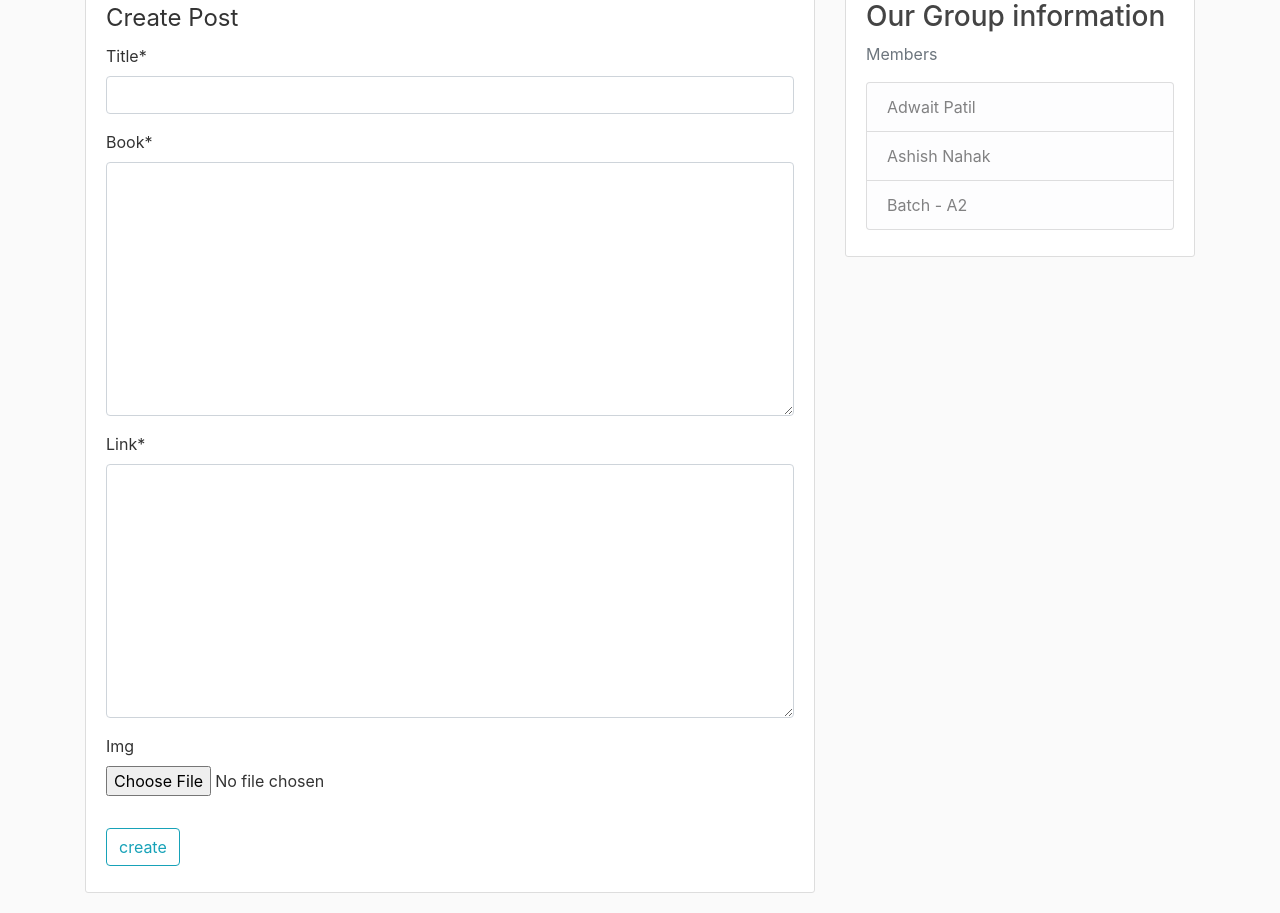
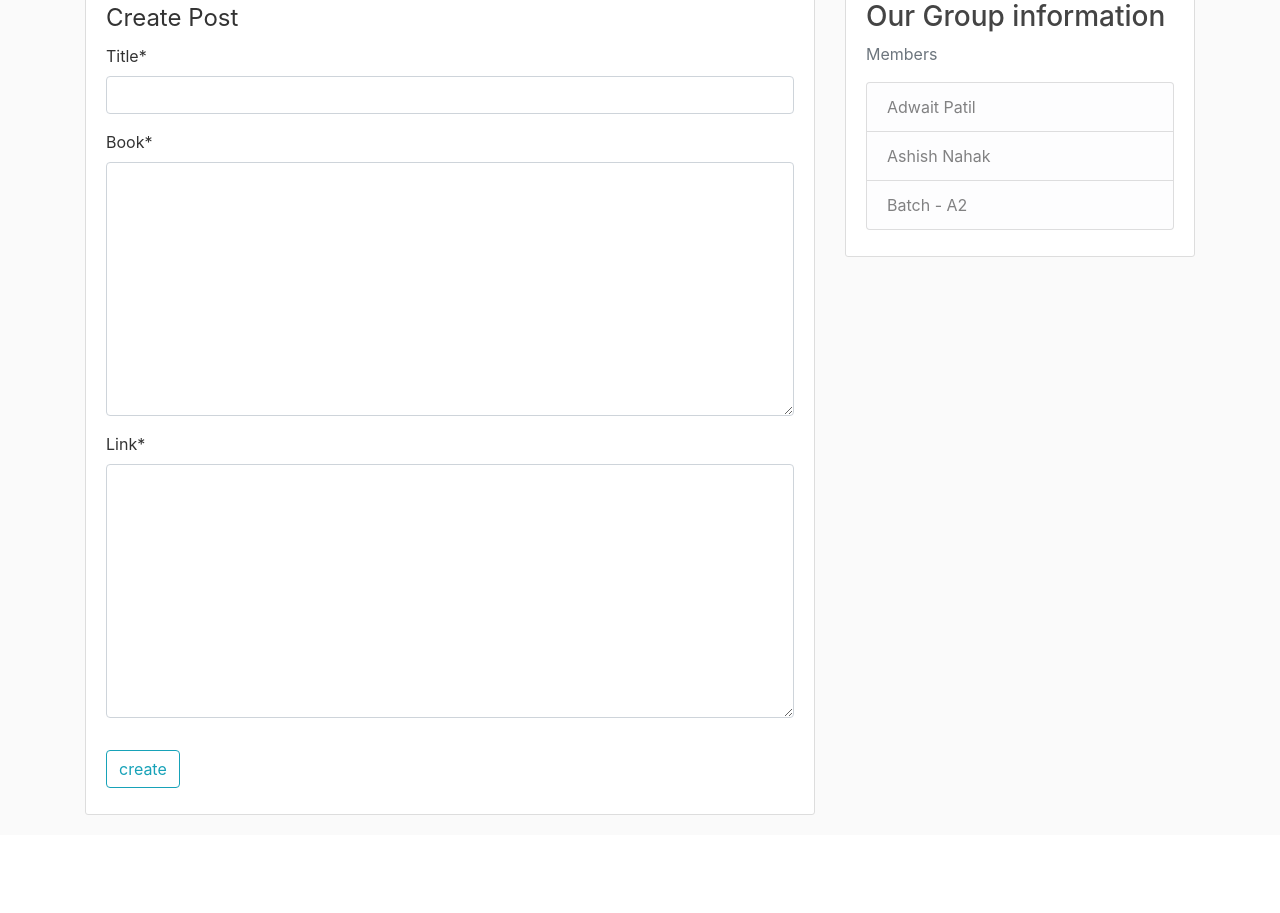
Before and after one commit to adupatil/HMI_mini, a Django app: page /post/new/ in a window 1280 px wide. Shown: the part 91-1004 px from the top of the page. After the commit the page ends 906 px from the top, so only its background shows below. Run offline with Django 3.2, Linux system fonts and the light colour scheme; the visitor is signed in with stand-in values (Sample User, id 1); some libraries are stand-ins or nearby versions.

Commit message:
production changes

```diff
--- a/blog/models.py
+++ b/blog/models.py
@@ -8,7 +8,7 @@ class Path(models.Model):
     Book = models.TextField()
     date_posted = models.DateTimeField(default=timezone.now)
     link = models.TextField(default="")
-    img = models.ImageField(blank=True,upload_to='profile_pics')
+    # img = models.ImageField(blank=True,upload_to='profile_pics')
 
     def __str__(self):
         return self.title
--- a/blog/views.py
+++ b/blog/views.py
@@ -59,7 +59,7 @@ class PostDetailView(DetailView):
     model = Path
 class PostCreateView(LoginRequiredMixin, CreateView):
     model = Path
-    fields = ['title','Book','link','img']
+    fields = ['title','Book','link']
 # for removing integrity error
     def form_valid(self,form):
         form.instance.Author = self.request.user
@@ -67,7 +67,7 @@ class PostCreateView(LoginRequiredMixin, CreateView):
 
 class PostUpdateView(LoginRequiredMixin, UserPassesTestMixin, UpdateView):
      model = Path
-     fields = ['title','Book','link','img']
+     fields = ['title','Book','link']
 
      def form_valid(self,form):
         form.instance.Author = self.request.user
--- a/users/models.py
+++ b/users/models.py
@@ -4,18 +4,18 @@ from PIL import Image
 
 class Profile(models.Model):
     user = models.OneToOneField(User, on_delete=models.CASCADE)
-    image = models.ImageField(blank=True,upload_to='profile_pics')
+    # image = models.ImageField(blank=True,upload_to='profile_pics')
 
     def __str__(self):
         return f"{self.user.username}'s Profile"
 
 
-    def save(self,*args,**kwargs):
-        super().save(*args, **kwargs)
+    # def save(self,*args,**kwargs):
+    #     super().save(*args, **kwargs)
 
-        img = Image.open(self.image.path)
+    #     img = Image.open(self.image.path)
 
-        if img.height > 100 or img.width > 100:
-            output_size = (170,140)
-            img.thumbnail(output_size)
-            img.save(self.image.path)
+    #     if img.height > 100 or img.width > 100:
+    #         output_size = (170,140)
+    #         img.thumbnail(output_size)
+    #         img.save(self.image.path)
--- a/users/templates/users/profile.html
+++ b/users/templates/users/profile.html
@@ -3,7 +3,7 @@
 {% block content %}
     <div class="content-section">
         <div class="media">
-          <img class="rounded-circle account-img" src="{{user.profile.image.url}}">
+          <!-- <img class="rounded-circle account-img" src="{{user.profile.image.url}}"> -->
           <div class="media-body">
             <h2 class="account-heading">{{ user.username}}</h2>
             <p class="text-secondary">{{ user.email }}</p>
```
Also changed, not shown: users/forms.py (+4 -4 lines), users/views.py (+7 -8 lines), blog/migrations/0005_remove_path_img.py (added), users/migrations/0003_remove_profile_image.py (added).
